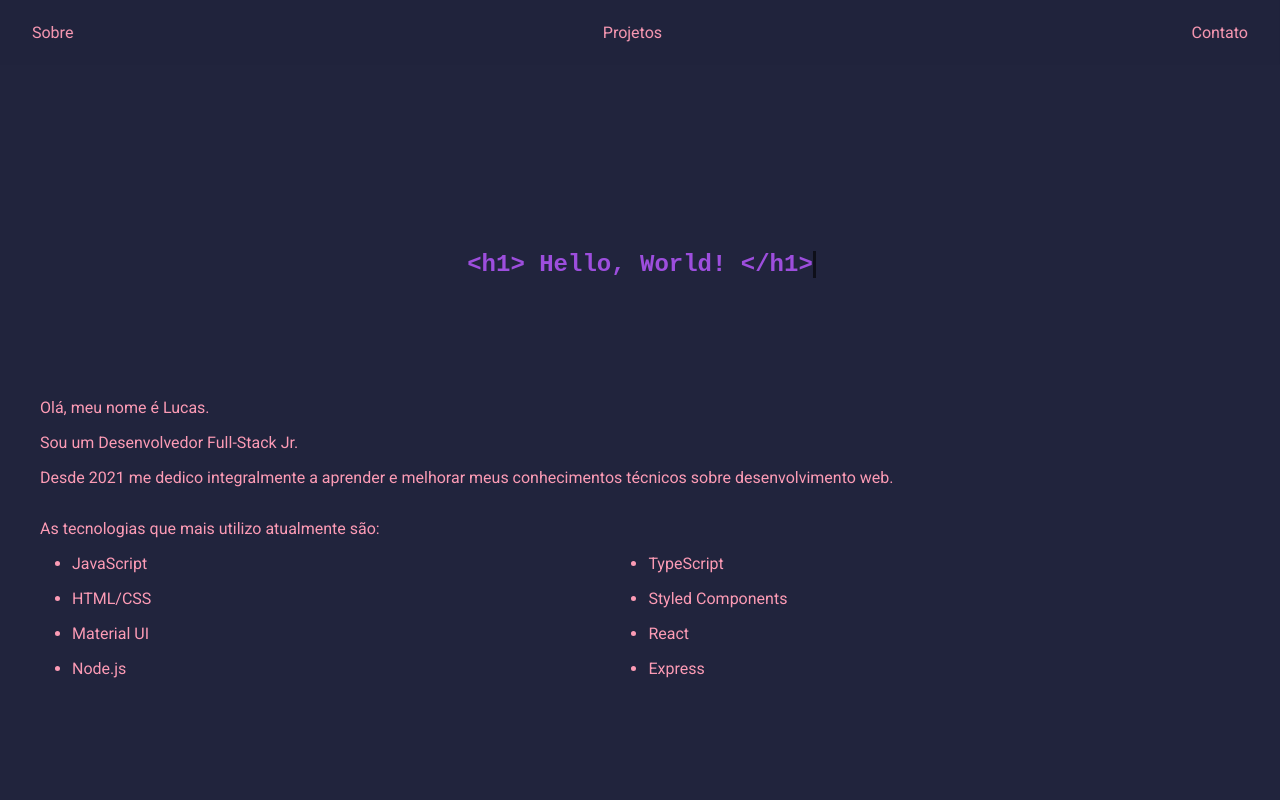
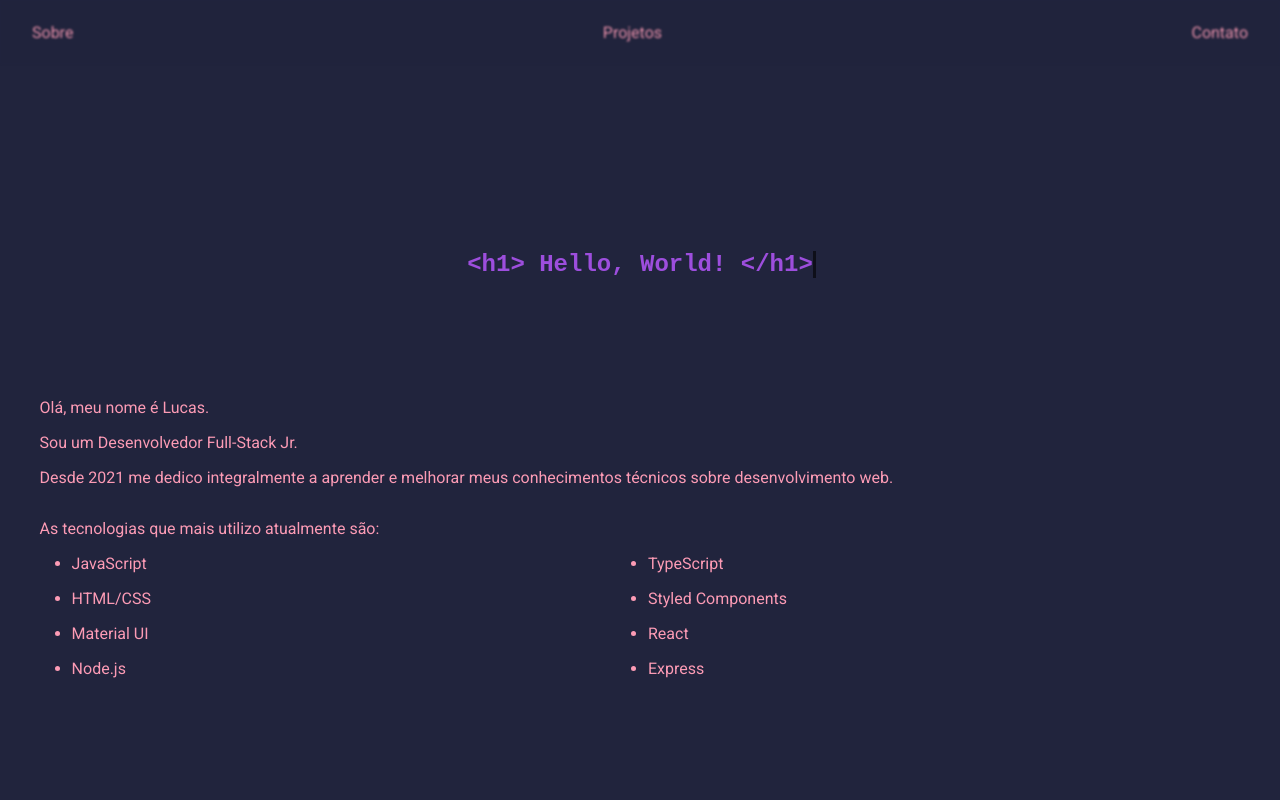
Before and after one commit to 1lucascq/Portfolio, a React (Create React App) app: page / in a window 1280 px wide. Shown: the top 800 px of the page. Built offline with nearby package versions, Linux system fonts and the light colour scheme.

Commit message:
feat: add 'fadeIn' animation to themes

```diff
--- a/src/components/NavBar.tsx
+++ b/src/components/NavBar.tsx
@@ -10,7 +10,7 @@ const Header = styled.header`
   align-items: center;
   padding: 2em;
   height: 7vh;
-  animation: slideIn 1s cubic-bezier(0.230, 1.000, 0.320, 1.000) 5s both;;
+  animation: ${props => props.theme.animation.fadeIn(5.4)};
   z-index: 1000000;
 
   nav, ul {
--- a/src/sections/Projects.tsx
+++ b/src/sections/Projects.tsx
@@ -17,7 +17,7 @@ const ProjectsContainer = styled.section<ISectionProps>`
   width: 95%;
   opacity: 0;
   animation: ${
-  props => (props.isInScreen ? 'slideIn 1s cubic-bezier(0.230, 1.000, 0.320, 1.000) both;' : 'none')
+  props => (props.isInScreen ? props.theme.animation.fadeIn() : 'none')
 };
 
   h1 {
--- a/src/styles/globalStyles.ts
+++ b/src/styles/globalStyles.ts
@@ -20,21 +20,13 @@ export default createGlobalStyle`
 
   @keyframes slideIn {
     0% {
-    -webkit-transform: translateY(-10px) scaleY(2.5) scaleX(0.2);
-            transform: translateY(-10px) scaleY(2.5) scaleX(0.2);
-    -webkit-transform-origin: 50% 0%;
-            transform-origin: 50% 0%;
-    -webkit-filter: blur(40px);
-            filter: blur(40px);
+    -webkit-filter: blur(12px);
+            filter: blur(12px);
     opacity: 0;
     }
     100% {
-      -webkit-transform: translateY(0) scaleY(1) scaleX(1);
-              transform: translateY(0) scaleY(1) scaleX(1);
-      -webkit-transform-origin: 50% 50%;
-              transform-origin: 50% 50%;
-      -webkit-filter: blur(0);
-              filter: blur(0);
+      -webkit-filter: blur(0px);
+              filter: blur(0px);
       opacity: 1;
     }
   }
--- a/src/styles/theme.ts
+++ b/src/styles/theme.ts
@@ -6,7 +6,9 @@ const theme = {
     secondary: '#F5F5F5',
     var: '#ff7096',
     varName: '#30338e',
-
+  },
+  animation: {
+    fadeIn: (delay = 0.5) => `slideIn 1.5s cubic-bezier(0.230, 1.000, 0.320, 1.000) ${delay}s both`,
   },
   // se for fazer light theme mas acho q nao
   light: {
```
